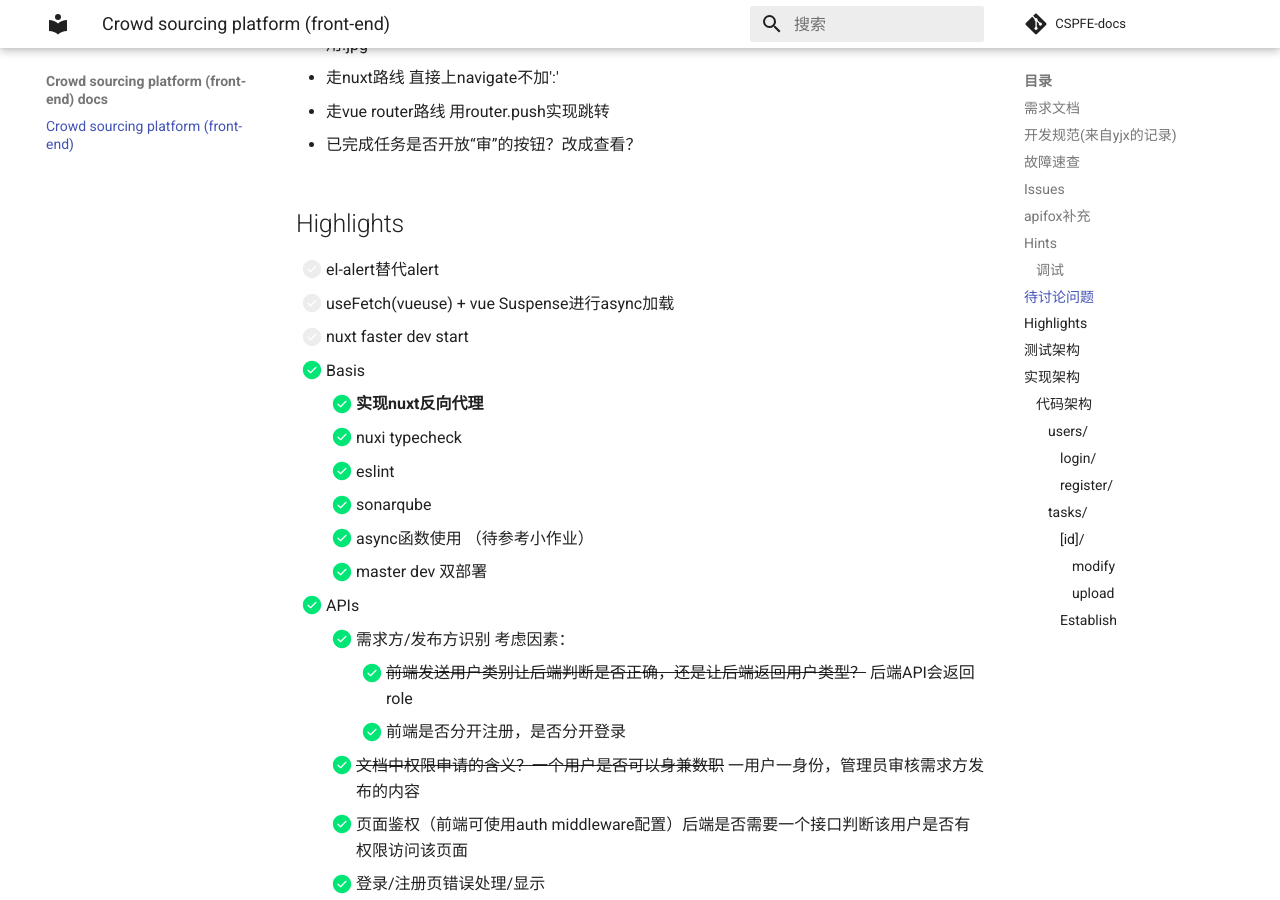
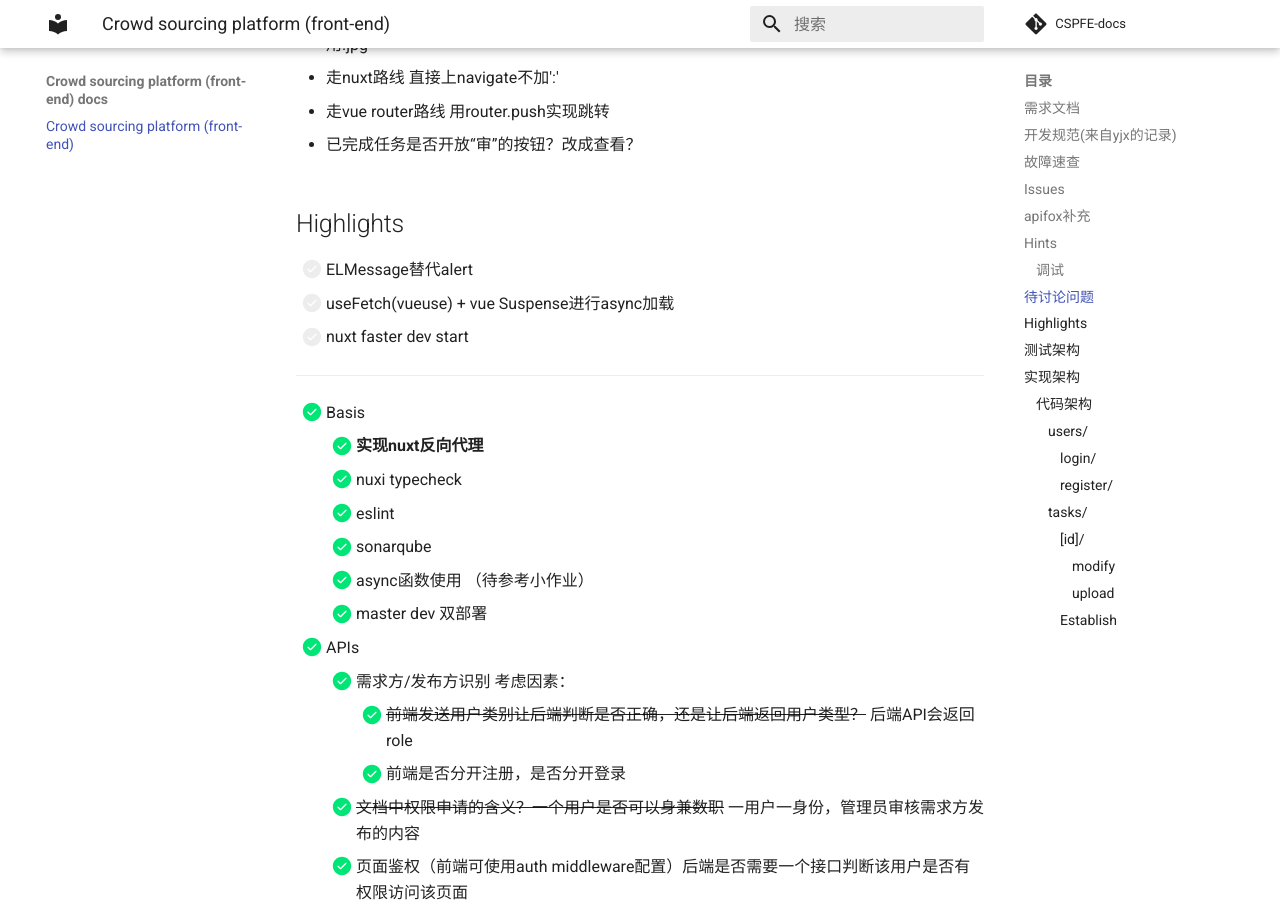
Before and after one commit to syniox/CSFE-docs, an MkDocs documentation site: the page built from docs/index.md, in a window 1280 px wide and 900 px high, scrolled down 1650 px. Built offline with MkDocs 1.6.1 and Material for MkDocs 9.7.7, drawn with Linux system fonts in a browser that asks for light colours; comment, search, counter and statistics services are not loaded.

Commit message:
Update index.md

```diff
--- a/docs/index.md
+++ b/docs/index.md
@@ -57,10 +57,11 @@ tasks.status:
 
 ## Highlights
 
-- [ ] el-alert替代alert
+- [ ] ELMessage替代alert
 - [ ] useFetch(vueuse) + vue Suspense进行async加载
+- [ ] nuxt faster dev start
 
-- [ ] nuxt faster dev start
+---
 
 - [x] Basis
     - [x] **实现nuxt反向代理**
```
